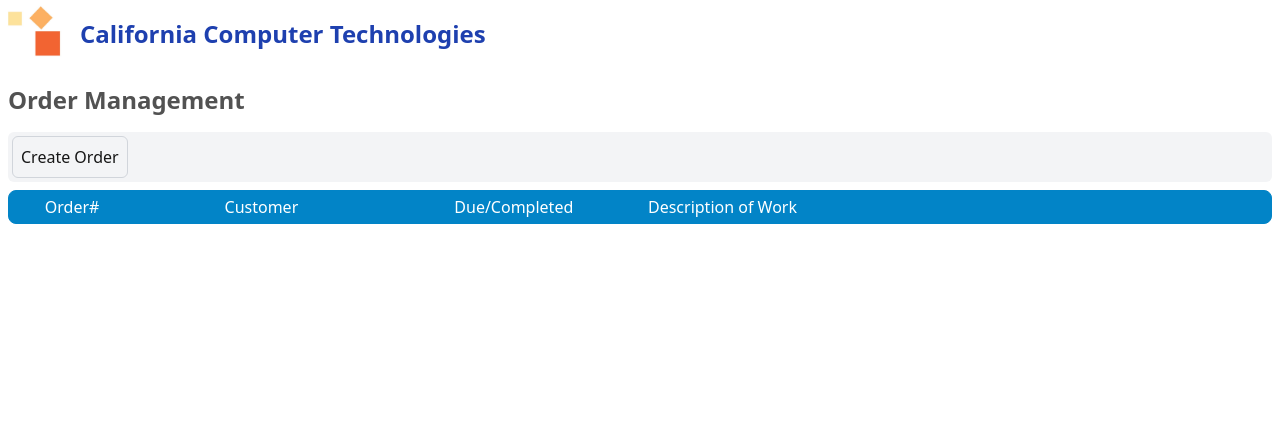
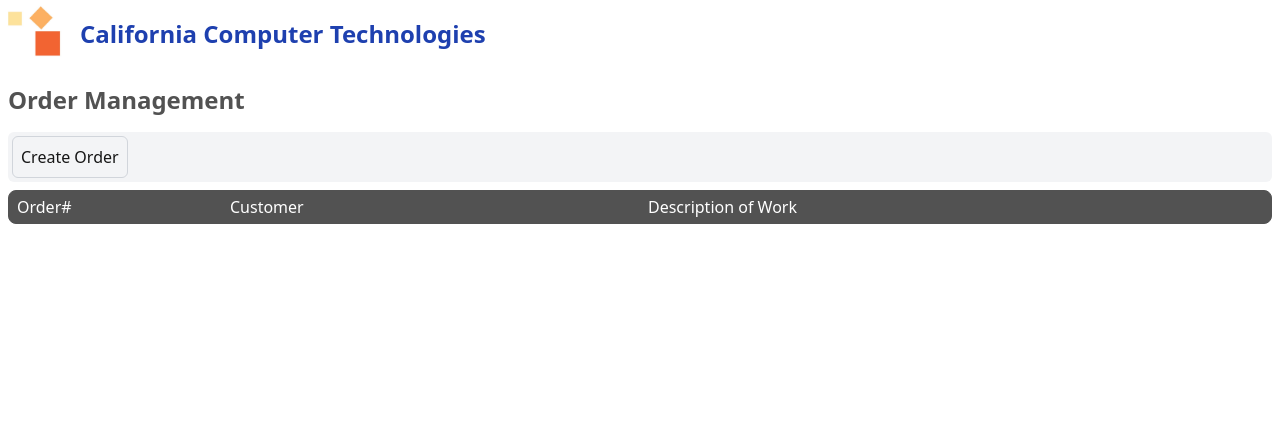
Before and after one commit to cyberbruce/service-orders, a Django app: page /orders/ in a window 1280 px wide. Shown: the top 423 px of the page. Run offline with Django 5.2, Linux system fonts and the light colour scheme; the visitor is signed in with stand-in values (Sample User, id 1); data that the repository does not hold is empty; style sheets or scripts are compiled from the project's sources; parts of the project's set-up code (start-up, migrations or seed data) failed here and were passed over.

Commit message:
ui updates for orders list

```diff
--- a/app/orders/templates/orders/order_list.html
+++ b/app/orders/templates/orders/order_list.html
@@ -1,34 +1,23 @@
-{% extends "./base.html" %}
+{% extends './base.html' %}
 
 {% block main %}
-
-
   <div class="actions">
     <a href="{% url 'orders:create' %}" class="button">Create Order</a>
   </div>
 
-
-    <div class="grid md:grid-cols-10 gap-4 border border-sky-600 bg-sky-600 text-white rounded-lg my-2 px-2 py-1 text-center">
-        <div class="px-4">Order#</div>
-        <div class="col-span-2">Customer</div>
-        <div class="col-span-2">Due/Completed</div>
-        <div class="col-span-5 text-left">Description of Work</div>
+  <div class="grid md:grid-cols-[1fr_2fr_3fr] gap-2 border border-neutral-600 bg-neutral-600 text-white rounded-lg my-2 px-2 py-1">
+    <div class="">Order#</div>
+    <div class="">Customer</div>
+    <div class="">Description of Work</div>
   </div>
 
-    {% for x in  orders %}
-        <a href="{% url 'orders:details' x.pk %}"
-             class="grid md:grid-cols-10 border border-sky-600 bg-sky-50
-             rounded-lg my-2 px-2 py-1 cursor-pointer hover:bg-sky-100 text-center">
-            <div class="px-4">{{ x.order_number }}</div>
-            <div class="col-span-2 font-semibold">{{ x.customer }}</div>
-            <div class="col-span-2 text-sm">
-            <div>{{ x.due_date}}</div>
-            <div>{{ x.date_completed }}</div>
-            </div>
-            <div class="col-span-5 text-sm text-left">{{ x.description_of_work|truncatechars:100 }}</div>
+  {% for x in orders %}
+    <a href="{% url 'orders:details' x.pk %}" class="grid md:grid-cols-[1fr_2fr_3fr] gap-2 border border-neutral-400 bg-neutral-50 rounded-lg my-2 px-2 py-1 cursor-pointer hover:bg-yellow-100">
+      <div class="">{{ x.order_number }}</div>
+      <div class="font-semibold">{{ x.customer }}</div>
+      <div class="text-sm">{{ x.description_of_work|truncatechars:100 }}</div>
     </a>
   {% endfor %}
 
-    {% include 'shared/_pager.html'  %}
-
-{% endblock main %}
+  {% include 'shared/_pager.html' %}
+{% endblock %}
--- a/app/orders/views.py
+++ b/app/orders/views.py
@@ -121,11 +121,6 @@
         if form.is_valid():
             form.save()
             return close_modal_and_refresh_items(request)
-
-
-
-
-
         context = { 'form': form, 'order': order }
         return render(request, self.template_name, context)
 
```
Also changed, not shown: app/orders/templates/orders/order_details.html (+18 -31 lines), app/orders/templates/orders/order_line_items.html (+7 -8 lines). Lines whose indentation alone changed are shown as unchanged.
